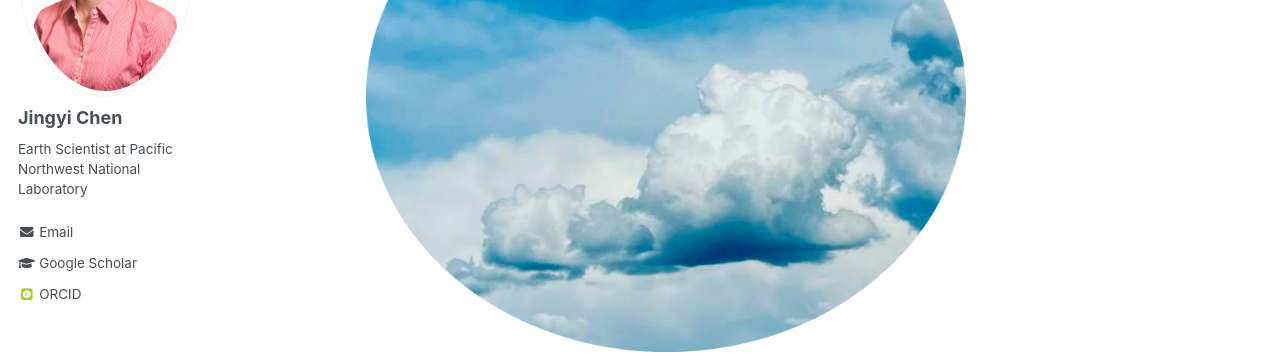
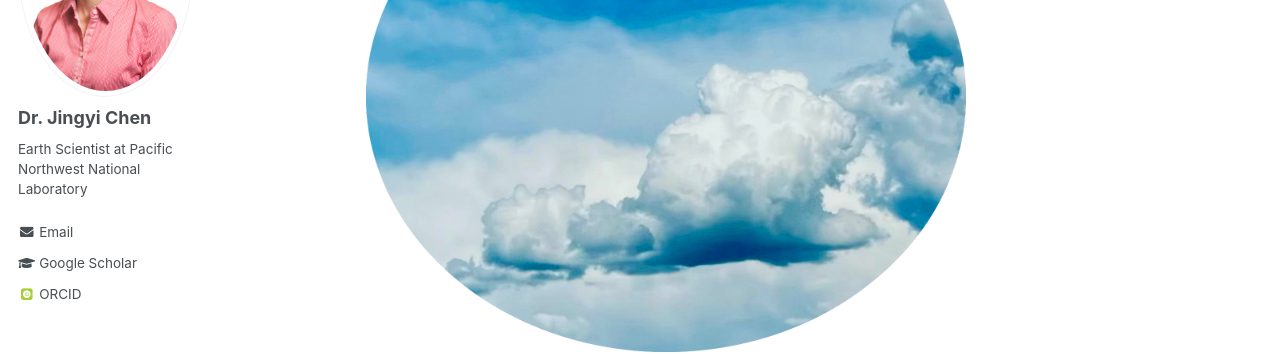
Before and after one commit to Jingyi-Chen/jingyi-chen.github.io, a Jekyll site: the page built from _pages/about.md, in a window 1280 px wide. Shown: the part 277-631 px from the top of the page. Built offline with Jekyll 4.4.1, drawn with Linux system fonts in a browser that asks for light colours; some web fonts are replaced.

```diff
--- a/_config.yml
+++ b/_config.yml
@@ -80,7 +80,7 @@ analytics:
 
 # Site Author
 author:
-  name             : "Jingyi Chen"
+  name             : "Dr. Jingyi Chen"
   avatar           : "Chen.jpg"
   bio              : "Earth Scientist at Pacific Northwest National Laboratory"
   pronouns         : # example: "she/her"
@@ -88,7 +88,7 @@ author:
   employer         :
   pubmed           : #"https://www.ncbi.nlm.nih.gov/pubmed/?term=john+snow"
   googlescholar    : "https://scholar.google.com/citations?user=MrkJP-4AAAAJ&hl=en"         # Update with the correct link to your profile
-  email            : jingyi.jenna.chen@outlook.com
+  email            : "jingyi.jenna.chen@outlook.com"
   researchgate     :  # example: "https://www.researchgate.net/profile/yourprofile"
   uri              :
   bitbucket        :
```
